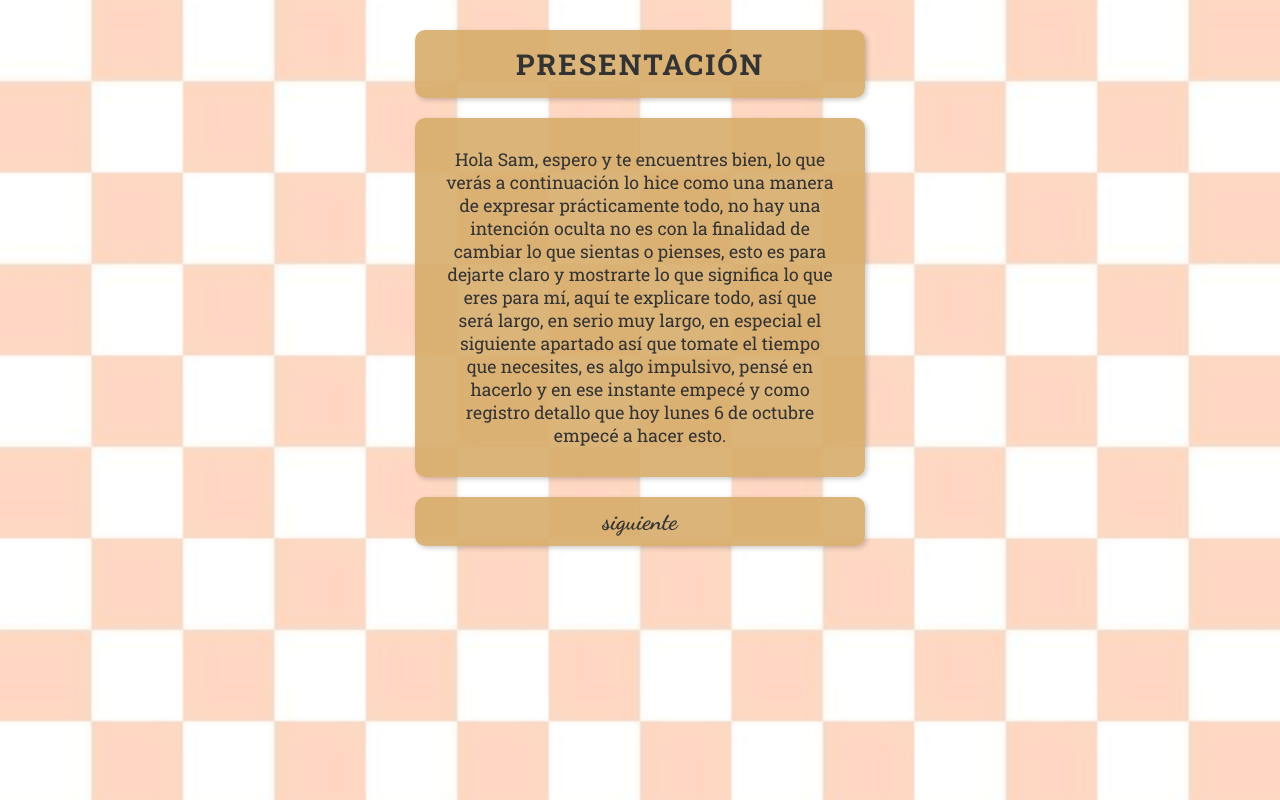
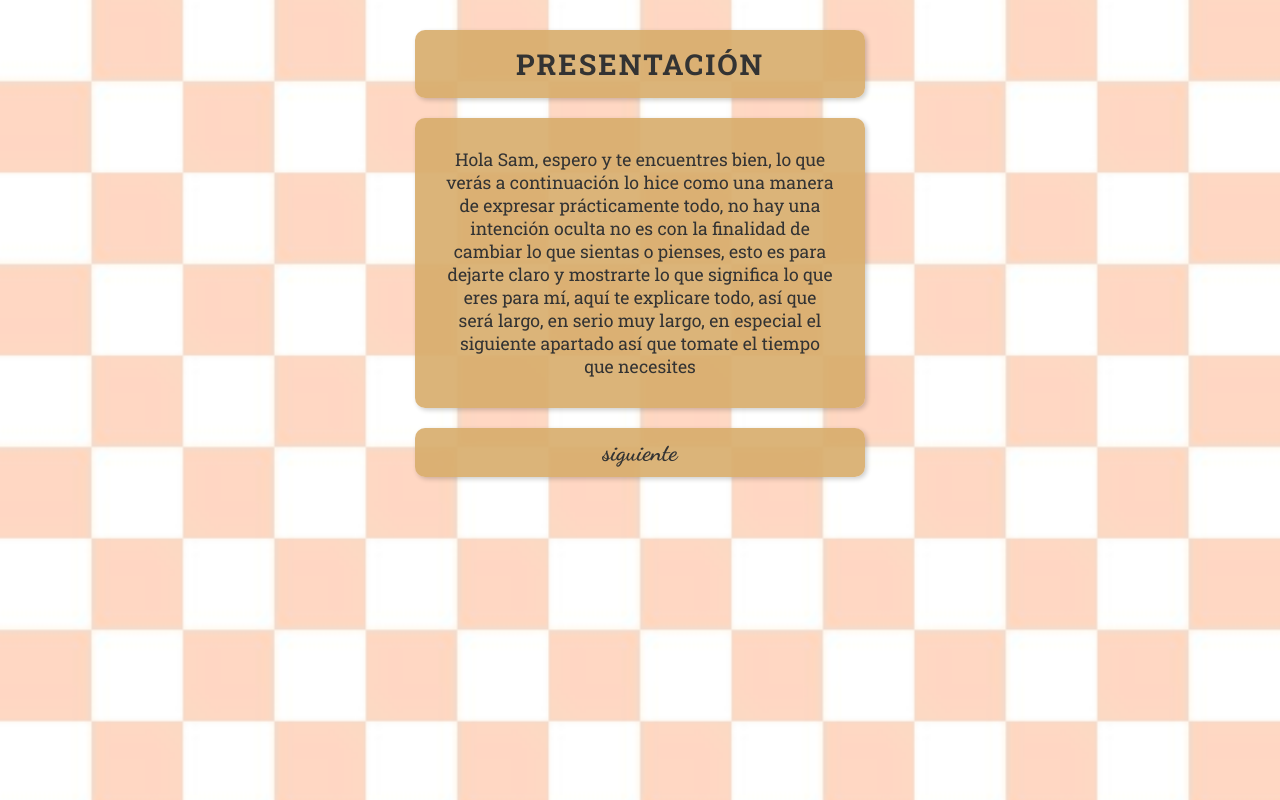
Before and after one commit to jsoberanesahumada-dotcom/CARTA, a plain HTML site: page index.html in a window 1280 px wide. Drawn offline with Linux system fonts and the light colour scheme.

Commit message:
Update index.html

```diff
--- a/index.html
+++ b/index.html
@@ -16,7 +16,7 @@
         </div>
 
         <div class="bloque texto-bloque">
-            <p id="texto-dinamico">Hola Sam, espero y te encuentres bien, lo que verás a continuación lo hice como una manera de expresar prácticamente todo, no hay una intención oculta no es con la finalidad de cambiar lo que sientas o pienses, esto es para dejarte claro y mostrarte lo que significa lo que eres para mí, aquí te explicare todo, así que será largo, en serio muy largo, en especial el siguiente apartado así que tomate el tiempo que necesites, es algo impulsivo, pensé en hacerlo y en ese instante empecé y como registro detallo que hoy lunes 6 de octubre empecé a hacer esto.
+            <p id="texto-dinamico">Hola Sam, espero y te encuentres bien, lo que verás a continuación lo hice como una manera de expresar prácticamente todo, no hay una intención oculta no es con la finalidad de cambiar lo que sientas o pienses, esto es para dejarte claro y mostrarte lo que significa lo que eres para mí, aquí te explicare todo, así que será largo, en serio muy largo, en especial el siguiente apartado así que tomate el tiempo que necesites
 </p>
         </div>
 
```
